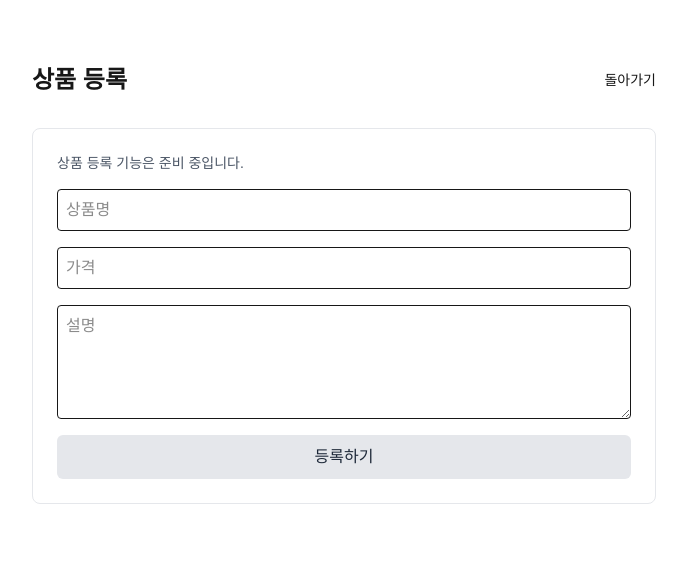
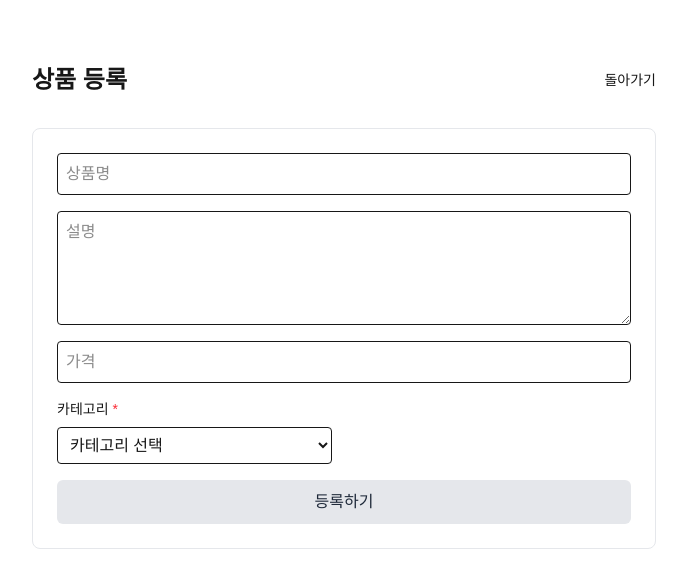
Before and after one commit to getsoss/store-frontend, a Next.js app: page /products/upload in a window 1280 px wide. Shown: the top 588 px of the page, without its empty margins (296-983 px from the left). Built offline with nearby package versions, Linux system fonts and the light colour scheme; sample sign-in values are in the browser's storage.

Commit message:
[Feat] 상품 등록 페이지 UI

```diff
--- a/app/(pages)/products/upload/page.tsx
+++ b/app/(pages)/products/upload/page.tsx
@@ -18,6 +18,12 @@ function parseJwt(token: string | null) {
 export default function ProductUploadPage() {
   const router = useRouter();
   const [allowed, setAllowed] = useState(false);
+  const [formData, setFormData] = useState({
+    name: "",
+    description: "",
+    price: "",
+    category: "",
+  });
 
   useEffect(() => {
     const token = localStorage.getItem("authToken");
@@ -39,6 +45,13 @@ export default function ProductUploadPage() {
     }
   }, [router]);
 
+  const handleInputChange = (field: string, value: string) => {
+    setFormData((prev) => ({
+      ...prev,
+      [field]: value,
+    }));
+  };
+
   if (!allowed) return null;
 
   return (
@@ -51,18 +64,49 @@ export default function ProductUploadPage() {
       </div>
 
       <div className="bg-white border border-gray-200 rounded-lg p-6">
-        <p className="text-sm text-gray-600 mb-4">
-          상품 등록 기능은 준비 중입니다.
-        </p>
         <div className="grid grid-cols-1 gap-4">
-          <input className="border p-2 rounded" placeholder="상품명" disabled />
-          <input className="border p-2 rounded" placeholder="가격" disabled />
+          <input
+            className="border p-2 rounded"
+            placeholder="상품명"
+            value={formData.name}
+            onChange={(e) => handleInputChange("name", e.target.value)}
+          />
           <textarea
             className="border p-2 rounded"
             placeholder="설명"
             rows={4}
-            disabled
+            value={formData.description}
+            onChange={(e) => handleInputChange("description", e.target.value)}
           />
+          <input
+            className="border p-2 rounded"
+            placeholder="가격"
+            type="number"
+            value={formData.price}
+            onChange={(e) => handleInputChange("price", e.target.value)}
+          />
+          <div className="grid gap-6 sm:grid-cols-2">
+            <div className="space-y-2">
+              <label htmlFor="category" className="text-sm font-medium block">
+                카테고리 <span className="text-red-500">*</span>
+              </label>
+              <select
+                id="category"
+                className="w-full border p-2 rounded text-base"
+                value={formData.category}
+                onChange={(e) => handleInputChange("category", e.target.value)}
+                required
+              >
+                <option value="">카테고리 선택</option>
+                <option value="electronics">전자제품</option>
+                <option value="fashion">패션</option>
+                <option value="beauty">뷰티</option>
+                <option value="home">홈/리빙</option>
+                <option value="sports">스포츠</option>
+                <option value="books">도서</option>
+              </select>
+            </div>
+          </div>
           <button
             className="px-3.5 py-2.5 rounded-md bg-gray-200 text-gray-800"
             disabled
```
